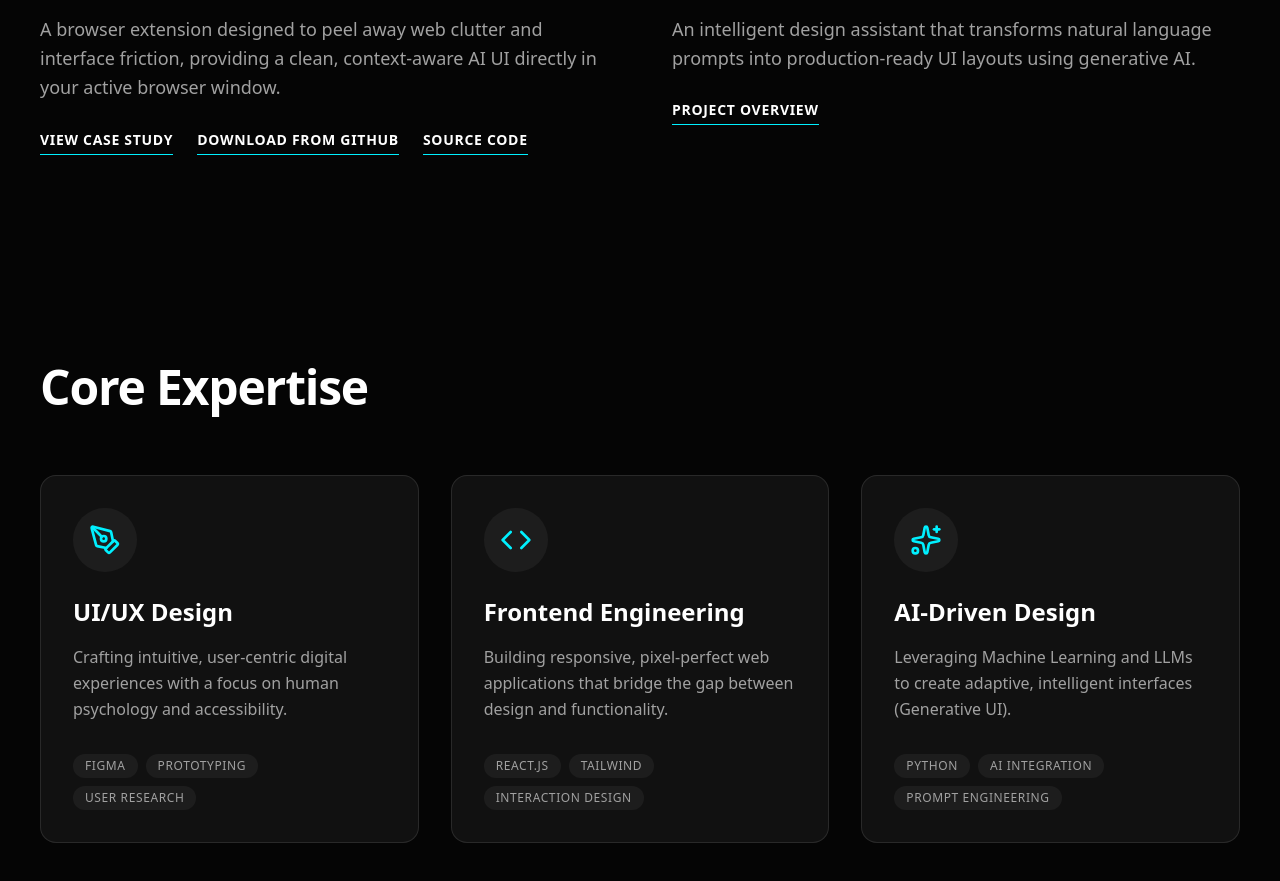
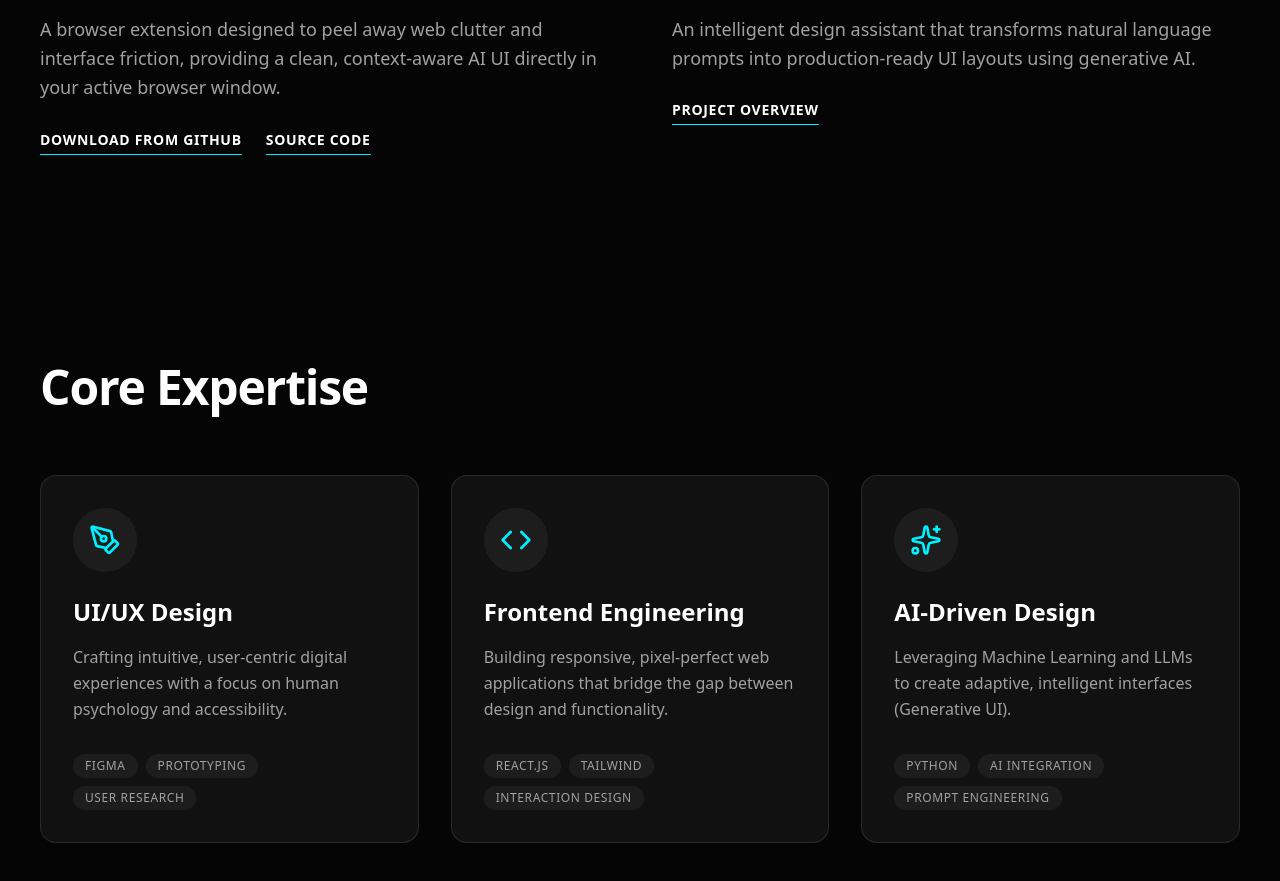
Before and after one commit to susovonandremi/remi.portfolio, a Next.js app: page / in a window 1280 px wide. Shown: the part 2340-3221 px from the top of the page. Built offline with nearby package versions, Linux system fonts and the light colour scheme.

Commit message:
chore: remove view case study button from Peel project card

```diff
--- a/components/Projects.tsx
+++ b/components/Projects.tsx
@@ -127,11 +127,6 @@ export default function Projects() {
                                 A browser extension designed to peel away web clutter and interface friction, providing a clean, context-aware AI UI directly in your active browser window.
                             </p>
                             <div className="flex gap-6 flex-wrap">
-                                <Link href="/projects/peel">
-                                    <button className="text-sm font-bold uppercase tracking-wider border-b border-[#00f0ff] pb-1 hover:text-[#00f0ff] transition-colors cursor-pointer">
-                                        View Case Study
-                                    </button>
-                                </Link>
                                 <a
                                     href="https://github.com/susovonandremi/peel/releases"
                                     target="_blank"
```
